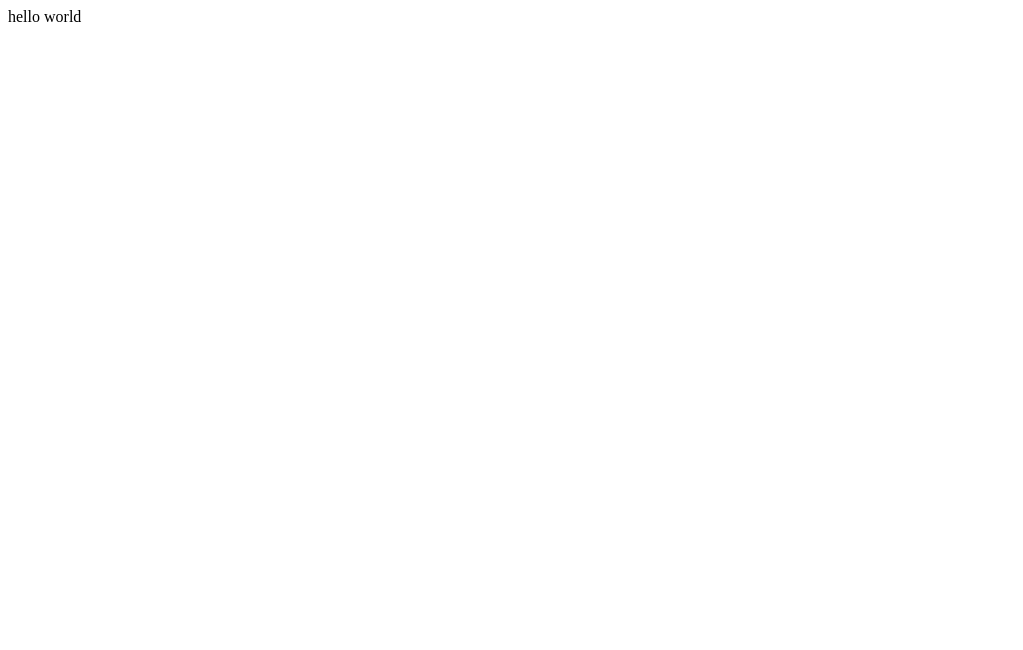
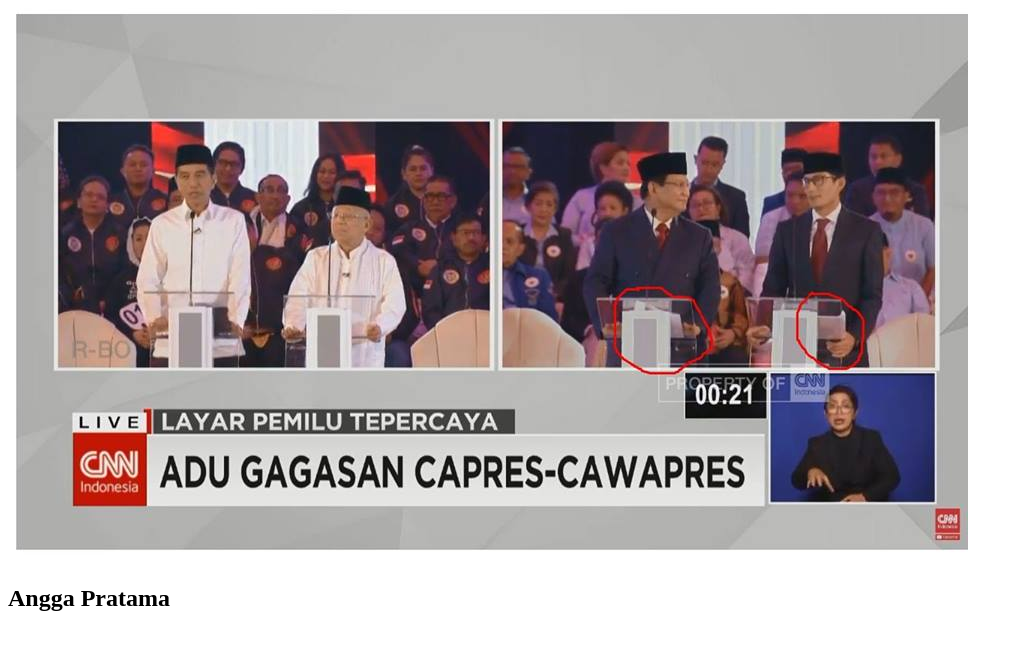
Before and after one commit to supriyanto4id/imlearning, a plain HTML site: page index.html in a window 1280 px wide. Shown: the whole page, without its empty margins (0-1023 px from the left). Drawn offline with Linux system fonts and the light colour scheme.

Commit message:
add img woo dan joko and h2 name angga

```diff
--- a/index.html
+++ b/index.html
@@ -7,6 +7,9 @@
     <title>Hello learn git</title>
 </head>
 <body>
-    hello world
+    <div>
+        <img src="images/jokodanwowo.jpg" alt="profile image" />
+        <h2>Angga Pratama</h2>
+     </div>
 </body>
 </html>
```
Also changed, not shown: images/jokodanwowo.jpg (added).
